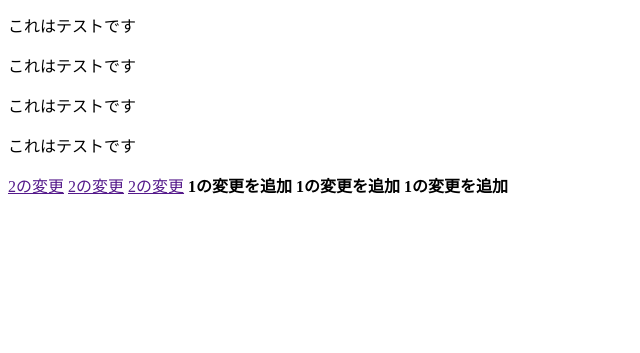
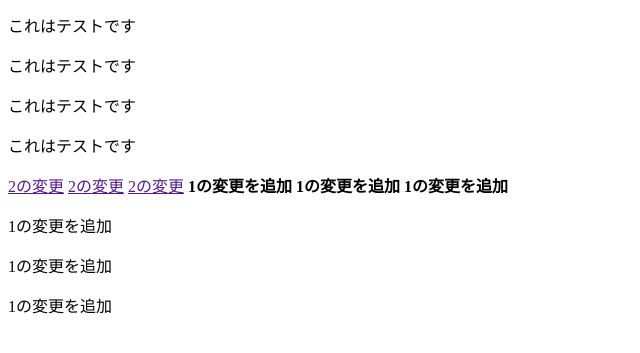
Before and after one commit to mitsuki1013/git-dev-test, a plain HTML site: page src/index.html in a window 1280 px wide. Shown: the part 107-460 px from the top of the page, without its empty margins (0-640 px from the left). Drawn offline with Linux system fonts and the light colour scheme.

Commit message:
1の変更を追加2

```diff
--- a/src/index.html
+++ b/src/index.html
@@ -21,5 +21,9 @@
     <strong>1の変更を追加</strong>
     <strong>1の変更を追加</strong>
     <strong>1の変更を追加</strong>
+
+    <p>1の変更を追加</p>
+    <p>1の変更を追加</p>
+    <p>1の変更を追加</p>
 </body>
 </html>
```
